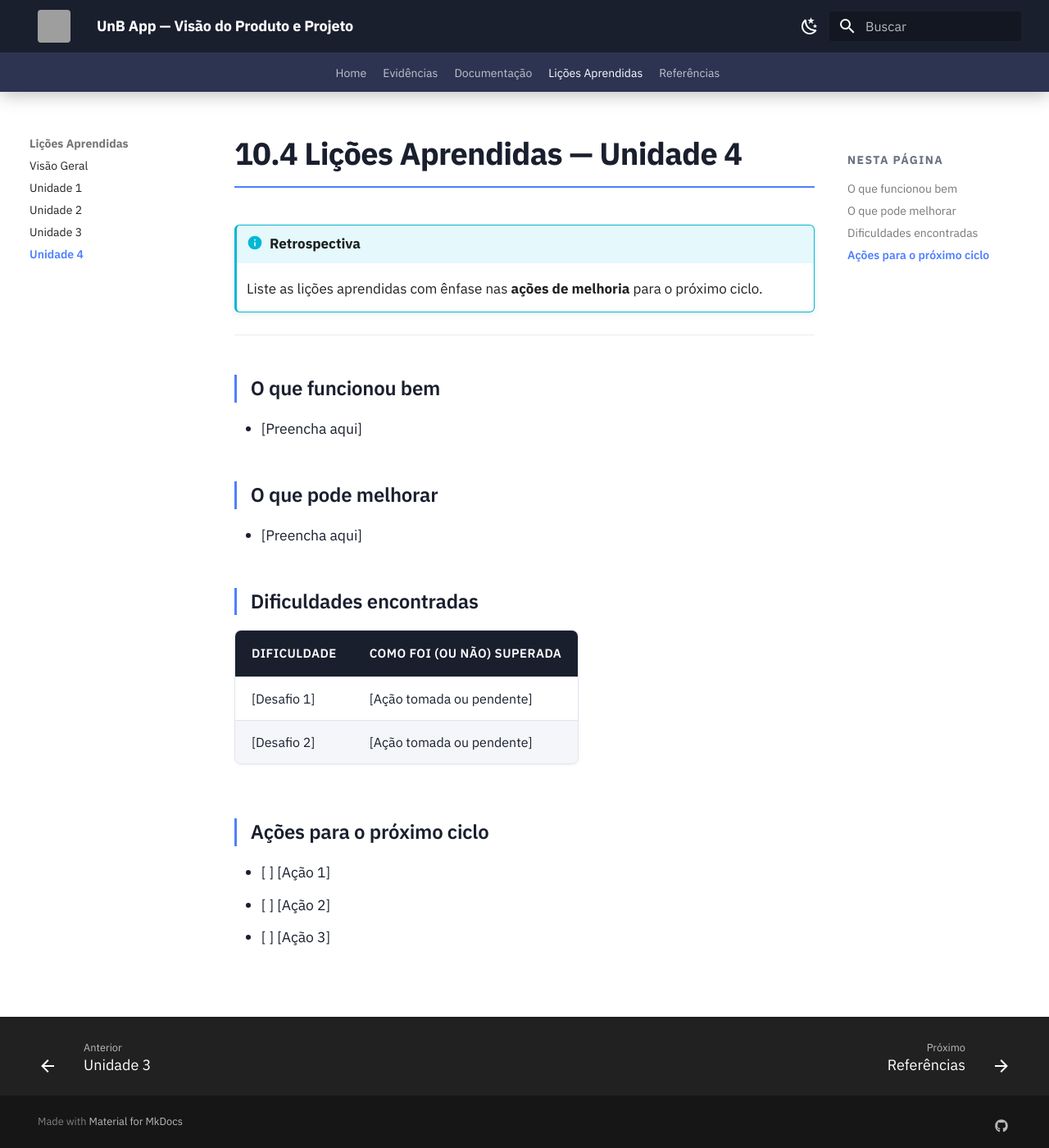
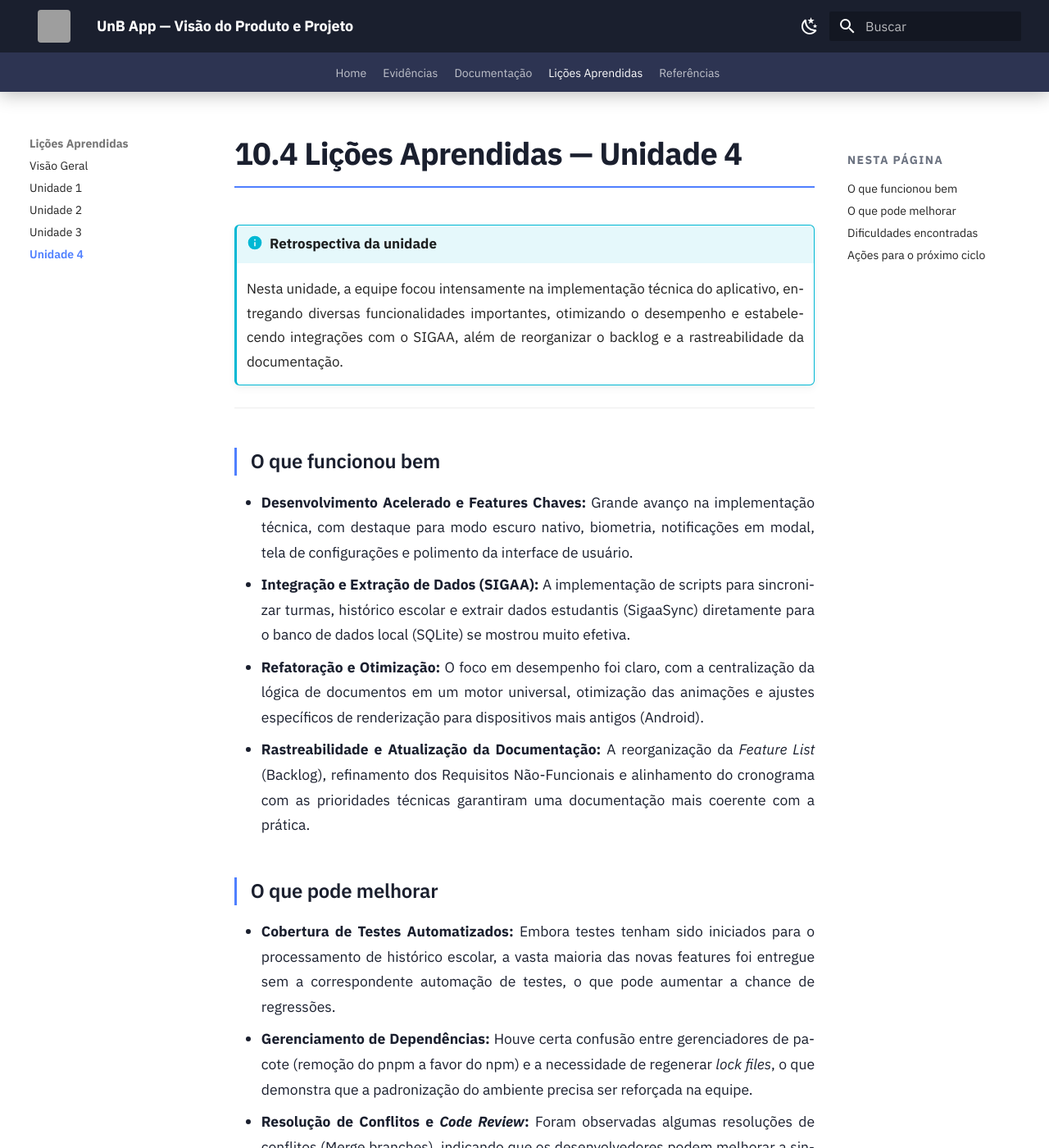
Before and after one commit to mdsreq-fga-unb/REQ-2026.1-T02-UnB-App, an MkDocs documentation site: the page built from docs/11-licoes/unidade4.md, in a window 1280 px wide and 1400 px high. Shown: the whole window at 82% size. Built offline with MkDocs 1.6.1 and Material for MkDocs 9.7.7, drawn with Linux system fonts in a browser that asks for light colours; some of the changed text lies outside the part shown; grey boxes are pictures that could not be loaded.

Commit message:
fix: correção na documentação e tabelas

```diff
--- a/docs/11-licoes/unidade4.md
+++ b/docs/11-licoes/unidade4.md
@@ -1,27 +1,34 @@
 # 10.4 Lições Aprendidas — Unidade 4
 
-!!! info "Retrospectiva"
-    Liste as lições aprendidas com ênfase nas **ações de melhoria** para o próximo ciclo.
+!!! info "Retrospectiva da unidade"
+    Nesta unidade, a equipe focou intensamente na implementação técnica do aplicativo, entregando diversas funcionalidades importantes, otimizando o desempenho e estabelecendo integrações com o SIGAA, além de reorganizar o backlog e a rastreabilidade da documentação.
 
 ---
 
 ## O que funcionou bem
 
-- [Preencha aqui]
+- **Desenvolvimento Acelerado e Features Chaves:** Grande avanço na implementação técnica, com destaque para modo escuro nativo, biometria, notificações em modal, tela de configurações e polimento da interface de usuário.
+- **Integração e Extração de Dados (SIGAA):** A implementação de scripts para sincronizar turmas, histórico escolar e extrair dados estudantis (SigaaSync) diretamente para o banco de dados local (SQLite) se mostrou muito efetiva.
+- **Refatoração e Otimização:** O foco em desempenho foi claro, com a centralização da lógica de documentos em um motor universal, otimização das animações e ajustes específicos de renderização para dispositivos mais antigos (Android).
+- **Rastreabilidade e Atualização da Documentação:** A reorganização da *Feature List* (Backlog), refinamento dos Requisitos Não-Funcionais e alinhamento do cronograma com as prioridades técnicas garantiram uma documentação mais coerente com a prática.
 
 ## O que pode melhorar
 
-- [Preencha aqui]
+- **Cobertura de Testes Automatizados:** Embora testes tenham sido iniciados para o processamento de histórico escolar, a vasta maioria das novas features foi entregue sem a correspondente automação de testes, o que pode aumentar a chance de regressões.
+- **Gerenciamento de Dependências:** Houve certa confusão entre gerenciadores de pacote (remoção do pnpm a favor do npm) e a necessidade de regenerar *lock files*, o que demonstra que a padronização do ambiente precisa ser reforçada na equipe.
+- **Resolução de Conflitos e *Code Review*:** Foram observadas algumas resoluções de conflitos (Merge branches), indicando que os desenvolvedores podem melhorar a sincronia e o isolamento de *features* nas *branches*.
 
 ## Dificuldades encontradas
 
-| Dificuldade | Como foi (ou não) superada |
+| Dificuldade | Como foi superada |
 |-------------|---------------------------|
-| [Desafio 1] | [Ação tomada ou pendente] |
-| [Desafio 2] | [Ação tomada ou pendente] |
+| **Lentidão e Travamento na UI em Dispositivos Android Antigos** | Foram aplicadas técnicas de otimização, como atrasar a consulta pesada no SQLite para rodar somente após a renderização da interface e a diminuição do tempo das animações de transição. |
+| **Complexidade na Extração de Dados Reais do Aluno** | Foi criado um script específico (parser) para "garimpar" o HTML do SIGAA, injetando *scripts* na visualização web e salvando tudo formatado no banco de dados, protegendo o acesso *single-user*. |
+| **Inconsistências na Documentação Base (RFs e Features)** | A equipe realizou uma revisão minuciosa, corrigindo os *links*, inconsistências de rastreabilidade (como entre F05 e RF07, RF22, RF23) e atualizando as evidências de execução. |
 
 ## Ações para o próximo ciclo
 
-- [ ] [Ação 1]
-- [ ] [Ação 2]
-- [ ] [Ação 3]
+- [ ] Ampliar a cobertura de testes automatizados, focando inicialmente nas regras de negócio e nos parsers (extratores de dados do SIGAA);
+- [ ] Solidificar o fluxo de entrega (Release) do aplicativo, preparando o terreno para testes com usuários reais e submissões em lojas (se aplicável);
+- [ ] Refinar ainda mais a extração de dados do SIGAA para cobrir eventuais casos de borda e falhas de conexão;
+- [ ] Revisar e finalizar toda a documentação da disciplina para a entrega final, garantindo que tudo está estritamente rastreável para o MVP construído.
```
Also changed, not shown: docs/11-licoes/index.md (+1 -1 lines), docs/index.md (+13 -10 lines).
